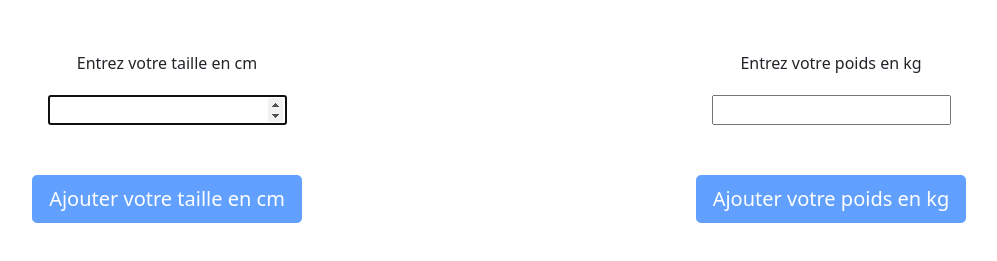
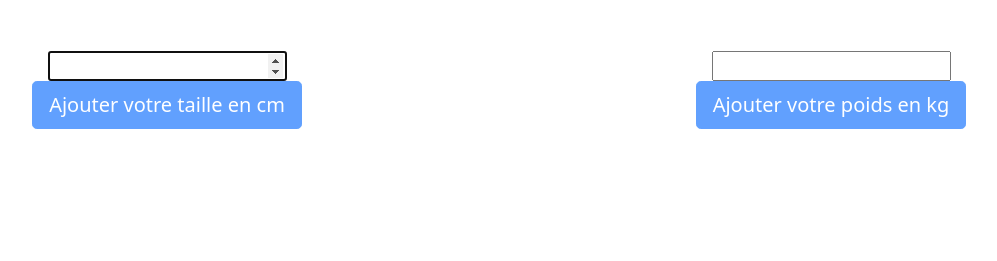
Before and after one commit to ScorpionTechWeb/Calcul-IMC-Javascript, a plain HTML site: page index.html in a window 1280 px wide. Shown: the part 53-314 px from the top of the page, without its empty margins (141-1138 px from the left). Drawn offline with nearby package versions, Linux system fonts and the light colour scheme.

Commit message:
Update index.html

```diff
--- a/index.html
+++ b/index.html
@@ -16,19 +16,17 @@
                 <div class="row g-5">
                     <h1>Tester votre IMC</h1>
                     <div class="col-md-6">
-                        <label for="taille" class="labelinput">Entrez votre taille en cm</label>
-                        <input type="number" id="taille" name="taille" onfocus="javascript: this.value=''" onblur="this.value='Entrez votre taille en cm'"/>
-                        <div class="btnclass">
+                        <input type="number" id="taille" name="taille" />
+                        <div>
                             <button id="addT" class="btn btn-lg btn-primary" disabled>Ajouter votre taille en cm</button>
                         </div>
                     </div>
                     <div class="col-md-6">
-                        <label for="poids" class="labelinput">Entrez votre poids en kg</label>
-                        <input type="number" id="poids" name="poids" onfocus="javascript: this.value=''" onblur="this.value='Entrez votre poids en kg'"/>
-                        <div class="btnclass">
+                        <input type="number" id="poids" name="poids" />
+                        <div>
                             <button id="addP" class="btn btn-lg btn-primary" disabled>Ajouter votre poids en kg</button>
                         </div>
-                    </div>
+                </div>
                 </div>
             </div>
             <!-- Panel du calcul du IMC-->
```
